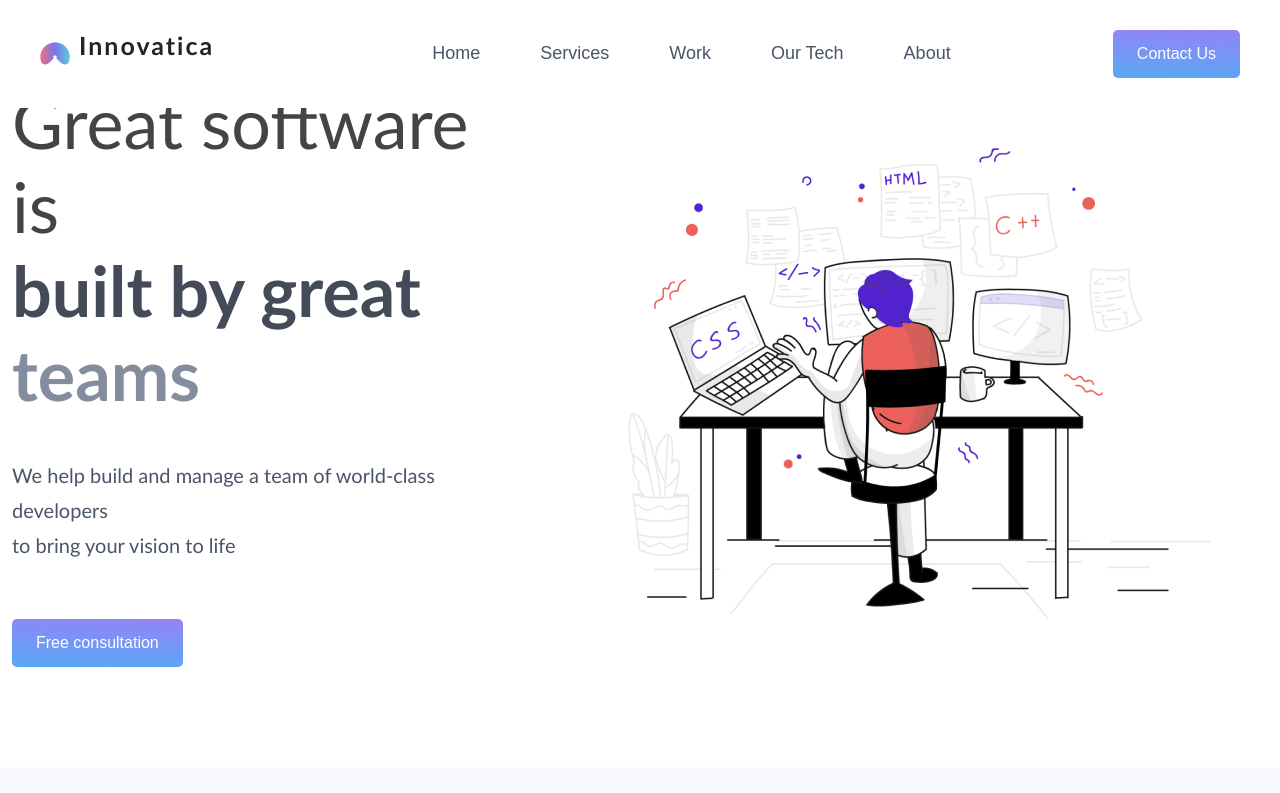
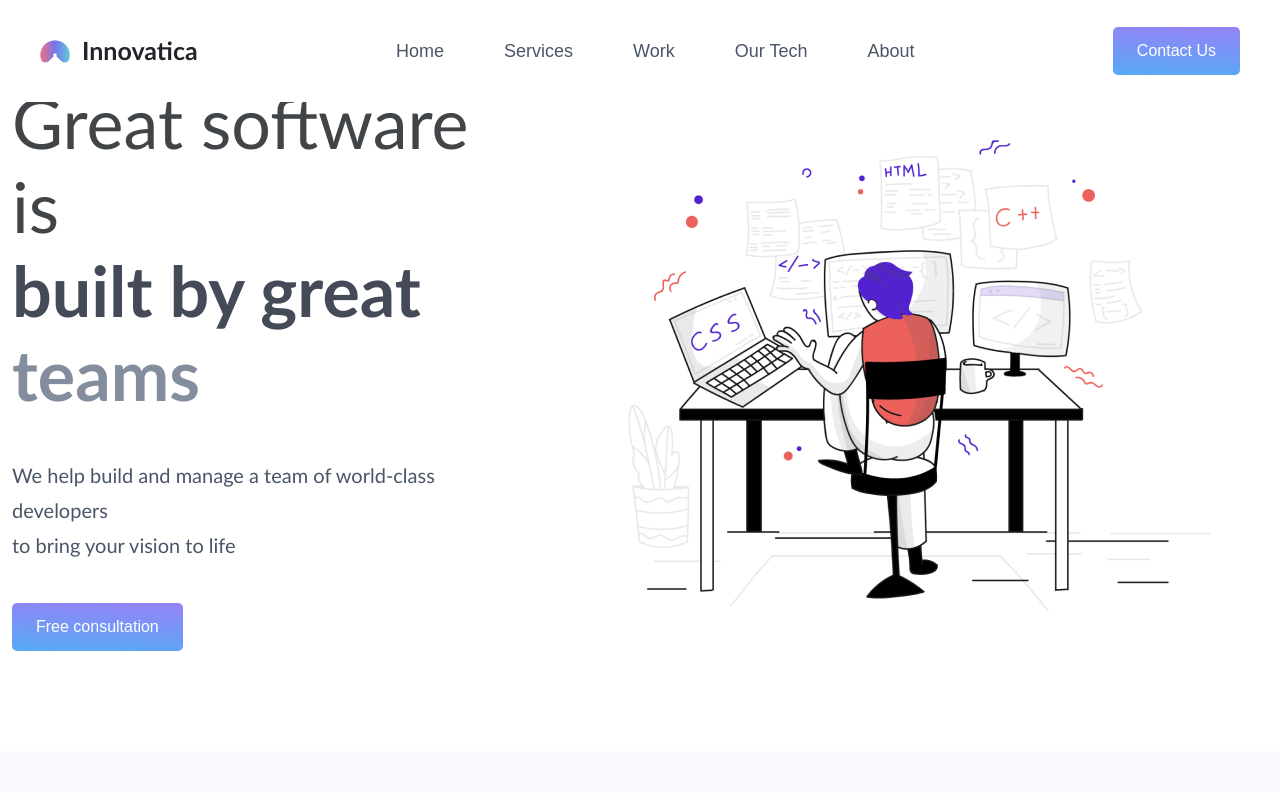
Before and after one commit to Rama-2000/Innovatica.io, a plain HTML site: page index.html in a window 1280 px wide. Shown: the top 793 px of the page. Drawn offline with nearby package versions, Linux system fonts and the light colour scheme; files whose address does not match are found by name.

Commit message:
Header fixed:

```diff
--- a/main.js
+++ b/main.js
@@ -37,5 +37,3 @@ let tabs = document.querySelectorAll(".tabheader__item"),
 			})
 		}
 	})
-
-	// feather.replace();
--- a/style.css
+++ b/style.css
@@ -9,7 +9,9 @@ body {
 	overflow-x: hidden;
 	scroll-behavior: smooth;
 }
-
+p{
+	margin-bottom: 0;
+}
 a {
 	text-decoration: none;
 	color: white;
@@ -52,16 +54,13 @@ header {
 
 header .logo {
 	display: flex;
-	gap: 9px;
+	gap: 12px;
 	align-items: center;
-	flex-wrap: wrap;
-	width: 230px;
 }
 
 header .logo p {
 	font-size: 25px;
 	font-weight: 600;
-	letter-spacing: 2px;
 }
 
 .sticky .logo p {
```
